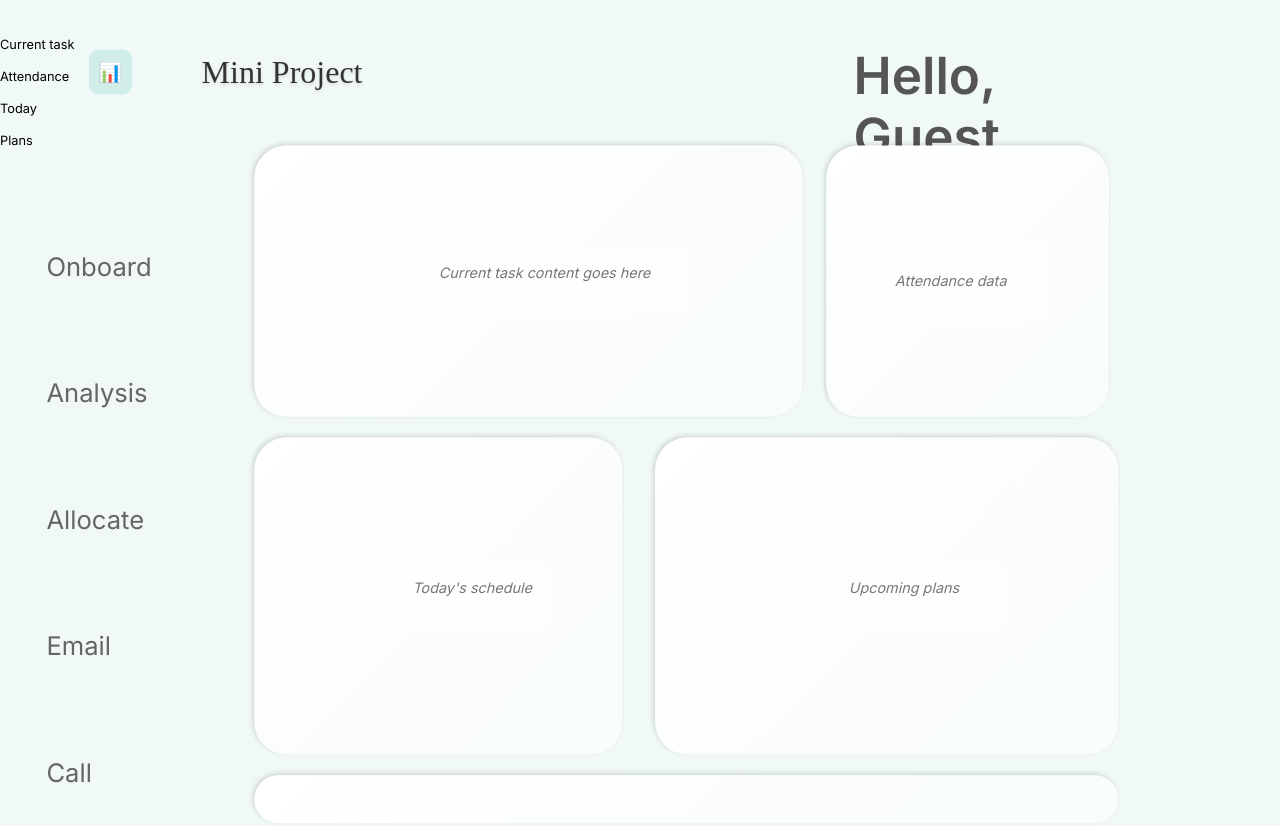
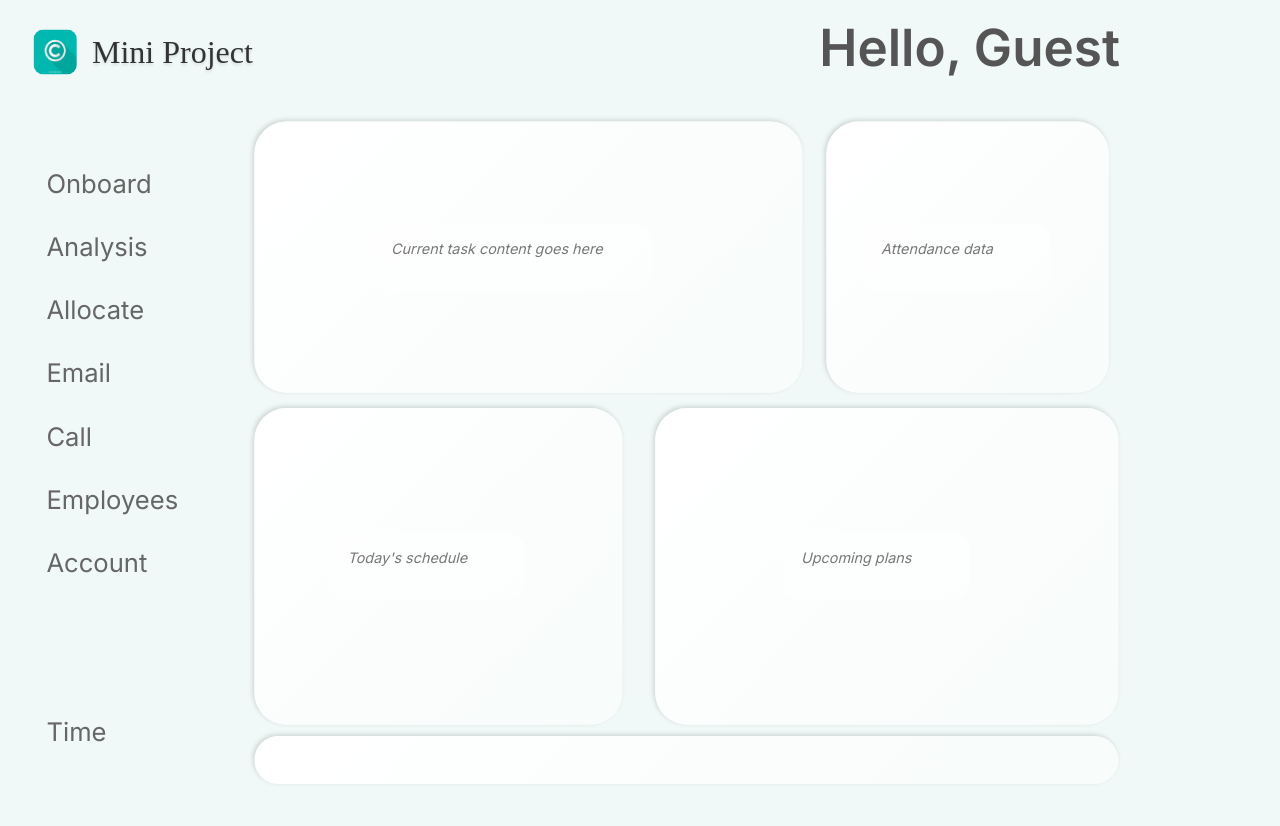
Before and after one commit to Ahsheesh/AI-based-HR-management-system, a website: page src/main/html/dashboard.html in a window 1280 px wide. Shown: the top 826 px of the page. Drawn offline with Linux system fonts and the light colour scheme; a web font is replaced by a local one.

Commit message:
improved UI

```diff
--- a/src/main/css/dashboard.css
+++ b/src/main/css/dashboard.css
@@ -35,7 +35,7 @@ body {
     gap: 19px;
 }
 
-.logo {
+#logo {
     width: 54px;
     height: 56px;
     background: #D0EDE7;
@@ -45,6 +45,7 @@ body {
     justify-content: center;
     font-size: 24px;
 }
+
 
 .title {
     color: #333333;
@@ -56,8 +57,8 @@ body {
 
 /* Greeting */
 .greeting {
-    left: 1067px;
-    top: 30px;
+    left: 1024px;
+    top: 20px;
     position: absolute;
     color: #555555;
     font-size: 64px;
@@ -89,6 +90,9 @@ body {
     height: 60px; /* Adjusted for balanced spacing */
 }
 
+.nav-time {
+    margin-top: 80%;
+}
 /* Time display in the sidebar */
 .time-display {
     position: absolute;
@@ -142,16 +146,16 @@ body {
 }
 
 /* Individual Card Positions */
-.current-task-card { width: 685px; height: 339px; left: 318px; top: 157px; }
-.attendance-card { width: 353px; height: 339px; left: 1033px; top: 157px; }
-.today-card { width: 460px; height: 396px; left: 318px; top: 522px; }
-.plans-card { width: 579px; height: 396px; left: 819px; top: 522px; }
-.time-bar { width: 1080px; height: 49px; left: 318px; top: 944px; }
+.current-task-card { width: 685px; height: 339px; left: 318px; top: 152px; }
+.attendance-card { width: 353px; height: 339px; left: 1033px; top: 152px; }
+.today-card { width: 460px; height: 396px; left: 318px; top: 510px; }
+.plans-card { width: 579px; height: 396px; left: 819px; top: 510px; }
+.time-bar { width: 1080px; height: 49px; left: 318px; top: 920px; }
 
 
 /* Title Overlays */
 .title-overlay {
-    position: absolute;
+    position: relative;
     color: #333333;
     font-size: 40px;
     font-family: 'Inter', sans-serif;
@@ -159,10 +163,10 @@ body {
 }
 
 /* Individual Title Positions */
-.current-task-title { left: 345px; top: 202px; }
+/* .current-task-title { left: 345px; top: 202px; }
 .attendance-title { left: 1061px; top: 193px; }
 .today-title { left: 355px; top: 573px; }
-.plans-title { left: 858px; top: 570px; }
+.plans-title { left: 858px; top: 570px; } */
 
 
 /* Responsive design using transform:scale to preserve layout */
--- a/src/main/html/dashboard.html
+++ b/src/main/html/dashboard.html
@@ -4,181 +4,73 @@
   <head>
 
     <meta charset="UTF-8" />
-
-
     <meta name="viewport" content="width=device-width, initial-scale=1.0" />
-
-
     <title>Mini Project Dashboard</title>
-
-
     <link
       href="https://fonts.googleapis.com/css2?family=Halant:wght@400&family=Inter:wght@400&display=swap"
       rel="stylesheet"
     />
     <link rel="stylesheet" href="../css/dashboard.css">
   </head>
-
   <body>
-
     <div class="container">
-
-      <!-- Header -->
-
-
       <div class="header">
-
-        <div class="logo">📊</div>
-
-
+        <div class="logo">
+          <img src="../../assets/logo.webp" id ="logo">
+        </div>
         <div class="title">Mini Project</div>
-
-
       </div>
-
-
-      <!-- Greeting -->
-
-
       <div class="greeting">Hello, Guest</div>
-
-
-      <!-- Sidebar Navigation -->
-
-
       <div class="sidebar">
-
         <div class="nav-item nav-onboard">Onboard</div>
-
-
         <div class="nav-item nav-analysis">Analysis</div>
-
-
         <div class="nav-item nav-allocate">Allocate</div>
-
-
         <div class="nav-item nav-email">Email</div>
-
-
         <div class="nav-item nav-call">Call</div>
-
-
         <div class="nav-item nav-employees">Employees</div>
-
-
         <div class="nav-item nav-account">Account</div>
-
-
         <div class="nav-item nav-time">Time</div>
-
-
       </div>
-
-
-      <!-- Main Content Cards -->
-
-
-      <!-- Current Task Card -->
-
-
       <div class="card current-task-card">
-
         <div class="card-content">
-
           <div class="card-placeholder">
-                                Current task content goes here
+           Current task content goes here
           </div>
-
-
         </div>
-
-
       </div>
-
-
-      <div class="current-task-title">Current task</div>
-
-
-      <!-- Attendance Card -->
-
-
+      <!-- <div class="current-task-title">Current task</div> -->
       <div class="card attendance-card">
-
         <div class="card-content">
-
           <div class="card-placeholder">
-                                Attendance data
+           Attendance data
           </div>
-
-
         </div>
-
-
       </div>
-
-
-      <div class="attendance-title">Attendance</div>
-
-
-      <!-- Today Card -->
-
-
+      <!-- <div class="attendance-title">Attendance</div> -->
       <div class="card today-card">
-
         <div class="card-content">
-
           <div class="card-placeholder">
-                                Today's schedule
+            Today's schedule
           </div>
-
-
         </div>
-
-
       </div>
-
-
-      <div class="today-title">Today</div>
-
-
-      <!-- Plans Card -->
-
-
+      <!-- <div class="today-title">Today</div> -->
       <div class="card plans-card">
-
         <div class="card-content">
-
           <div class="card-placeholder">
-                                Upcoming plans
+            Upcoming plans
           </div>
-
-
         </div>
-
-
       </div>
-
-
-      <div class="plans-title">Plans</div>
-
-
-      <!-- Bottom Time Bar -->
-
-
+      <!-- <div class="plans-title">Plans</div> -->
       <div class="card time-bar"></div>
-
-
     </div>
-
-
     <script>
-      // Add click handlers for navigation items
-
       document.querySelectorAll(".nav-item").forEach((item) => {
         item.addEventListener("click", function () {
-          console.log("Navigating to:", this.textContent); // Add your navigation logic here
+          console.log("Navigating to:", this.textContent);
         });
-      }); // Add subtle hover effects to cards
+      });
 
       document.querySelectorAll(".card").forEach((card) => {
         card.addEventListener("mouseenter", function () {
@@ -199,7 +91,7 @@
       function updateTime() {
         const now = new Date();
 
-        const timeString = now.toLocaleTimeString(); // You can add actual time display to the time bar here
+        const timeString = now.toLocaleTimeString();
       }
 
       setInterval(updateTime, 1000);
```
